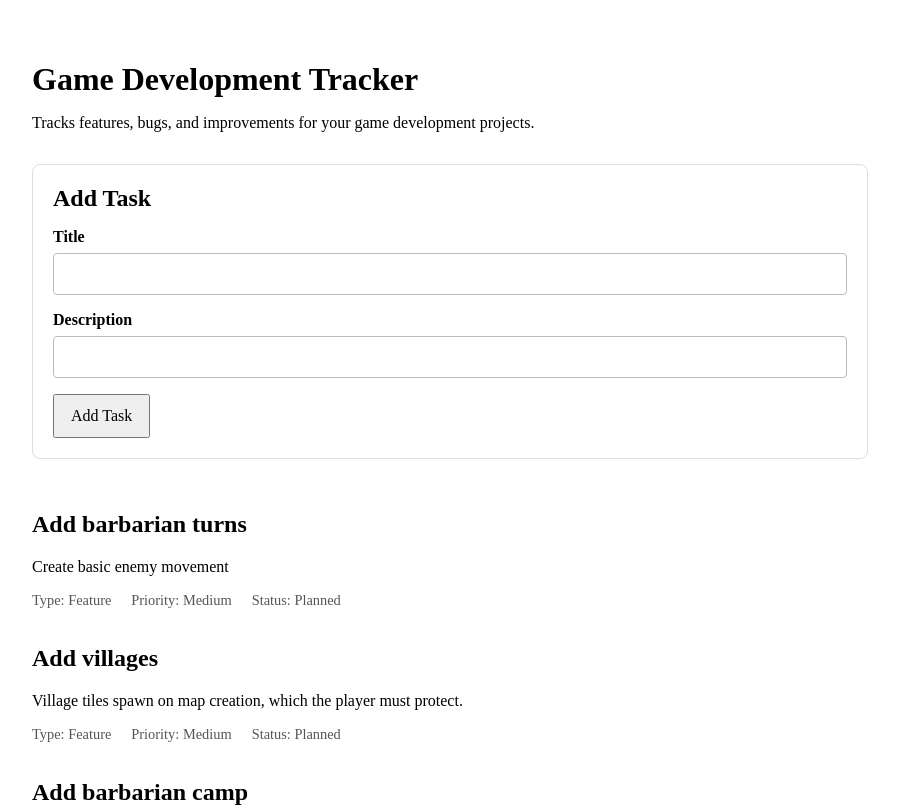
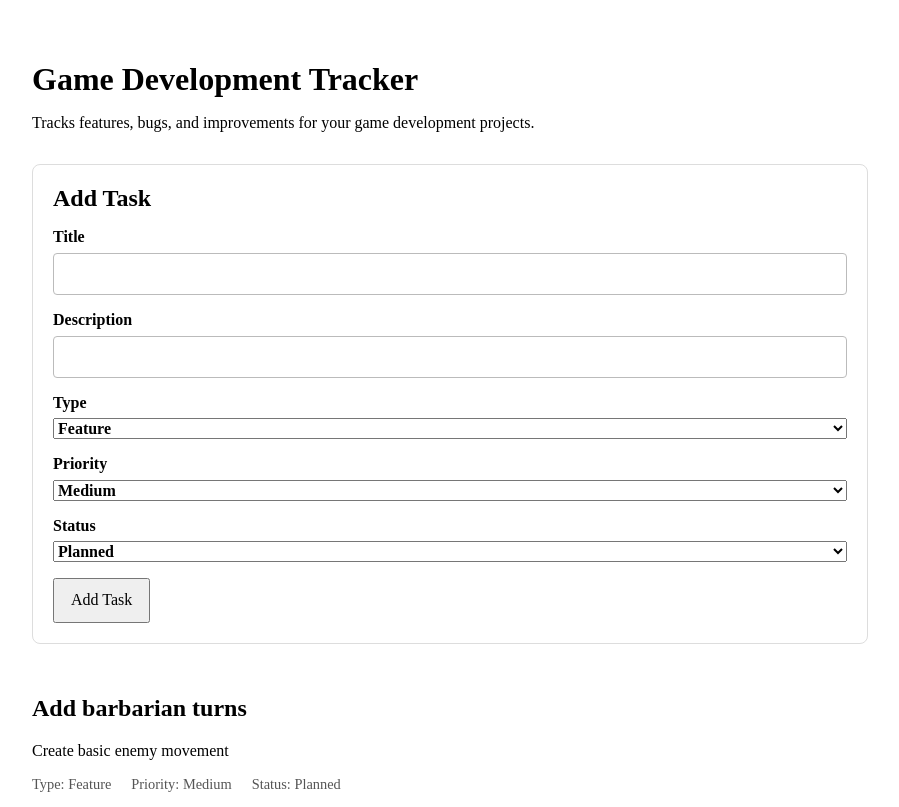
Before and after one commit to leafyskull/GameDevTaskTracker, a React (Vite) app in the folder frontend/: page / in a window 1280 px wide. Shown: the top 807 px of the page, without its empty margins (190-1089 px from the left). Built offline with nearby package versions, Linux system fonts and the light colour scheme.

Commit message:
Added some task info selection functionality

```diff
--- a/frontend/src/components/TaskForm.tsx
+++ b/frontend/src/components/TaskForm.tsx
@@ -8,6 +8,10 @@ type TaskFormProps = {
 function TaskForm({ onAddTask }: TaskFormProps) {
     const [title, setTitle] = useState("");
     const [description, setDescription] = useState("");
+    const [type, setType] = useState<Task["type"]>("Feature");
+    const [priority, setPriority] = useState<Task["priority"]>("Medium");
+    const [status, setStatus] = useState<Task["status"]>("Planned");
+
 
     function handleSubmit(event: React.FormEvent<HTMLFormElement>) {
         event.preventDefault();
@@ -20,15 +24,18 @@ function TaskForm({ onAddTask }: TaskFormProps) {
             id: Date.now(),
             title: title.trim(),
             description: description.trim(),
-            type: "Feature",
-            priority: "Medium",
-            status: "Planned",
+            type,
+            priority,
+            status,
         };
 
         onAddTask(newTask);
 
         setTitle("");
         setDescription("");
+        setType("Feature");
+        setPriority("Medium");
+        setStatus("Planned");
     }
 
     return (
@@ -53,6 +60,42 @@ function TaskForm({ onAddTask }: TaskFormProps) {
                 />
             </label>
 
+            <label>
+                Type
+                <select
+                    value = {type}
+                    onChange = {(event) => setType(event.target.value as Task["type"])}
+                >
+                    <option value = "Feature">Feature</option>
+                    <option value = "Bug">Bug</option>
+                    <option value = "Improvement">Improvement</option>
+                </select>
+            </label>
+
+            <label>
+                Priority
+                <select
+                    value = {priority}
+                    onChange = {(event) => setPriority(event.target.value as Task["priority"])}
+                >
+                    <option value = "Low">Low</option>
+                    <option value = "Medium">Medium</option>
+                    <option value = "High">High</option>
+                </select>
+            </label>
+
+            <label>
+                Status
+                <select
+                    value = {status}
+                    onChange = {(event => setStatus(event?.target.value as Task["status"]))}
+                >
+                    <option value = "Planned">Planned</option>
+                    <option value = "In Progress">In Progress</option>
+                    <option value = "Complete">Complete</option>
+                </select>
+            </label>
+
             <button type = "submit">Add Task</button>
         </form>
     );
```
